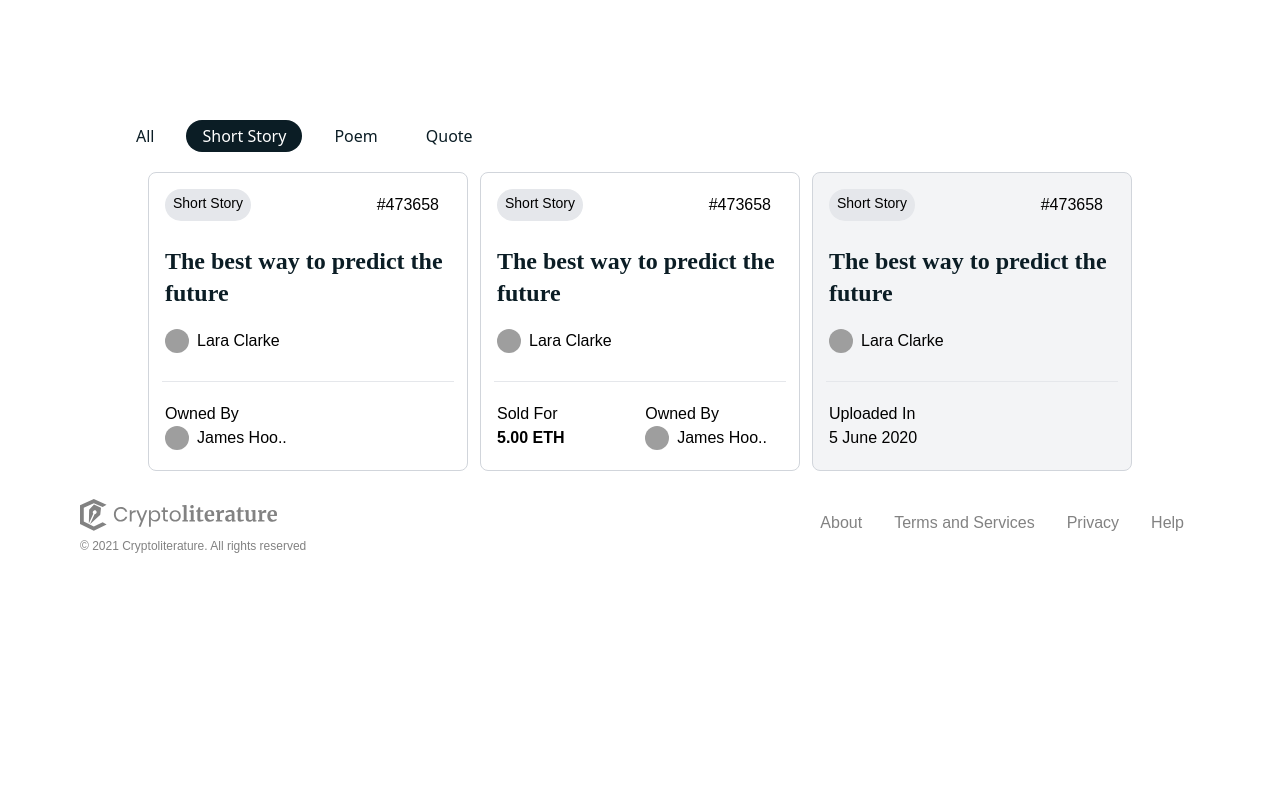
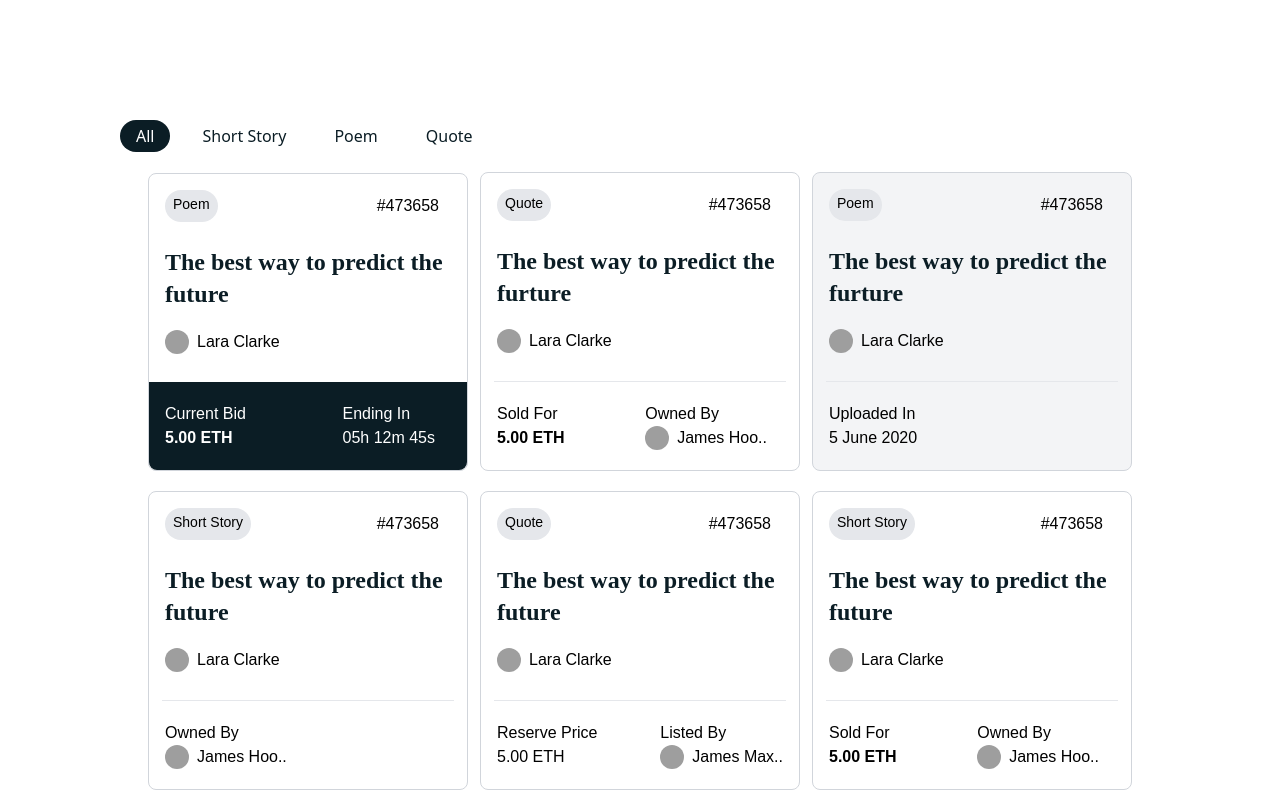
Before and after one commit to ByteCrak07/cryptoliterature, a Next.js app in the folder client/: page / in a window 1280 px wide. Shown: the part 1560-2360 px from the top of the page. Before the commit the page ends 2142 px from the top, so only its background shows below. Built offline with nearby package versions, Linux system fonts and the light colour scheme; grey boxes are pictures that could not be loaded.

Commit message:
Change initial landing tab to All

```diff
--- a/client/pages/index.tsx
+++ b/client/pages/index.tsx
@@ -15,7 +15,7 @@ import styles from "../styles/Home.module.css";
 SwiperCore.use([Autoplay]);
 
 const Home: NextPage = () => {
-  const [selected, setSelected] = useState<number>(1);
+  const [selected, setSelected] = useState<number>(0);
 
   const filters = ["All", "Short Story", "Poem", "Quote"];
 
```
